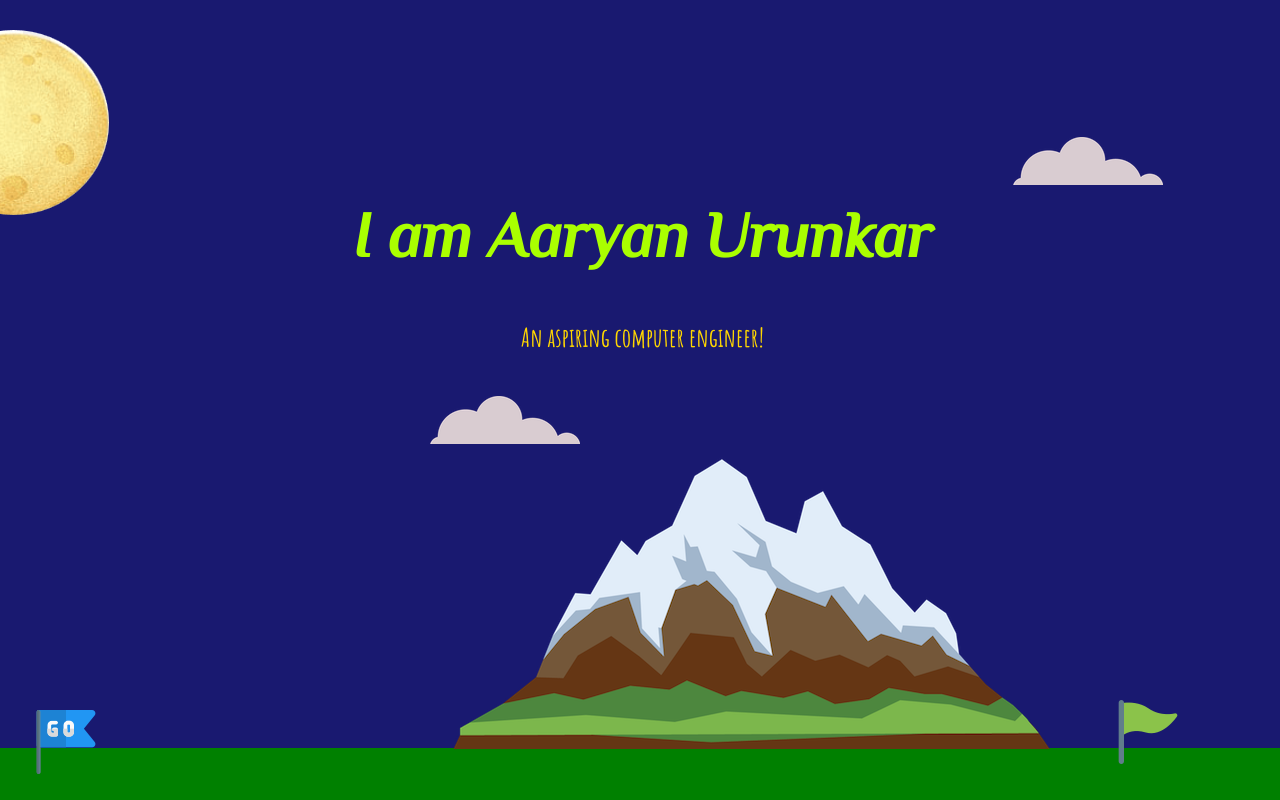
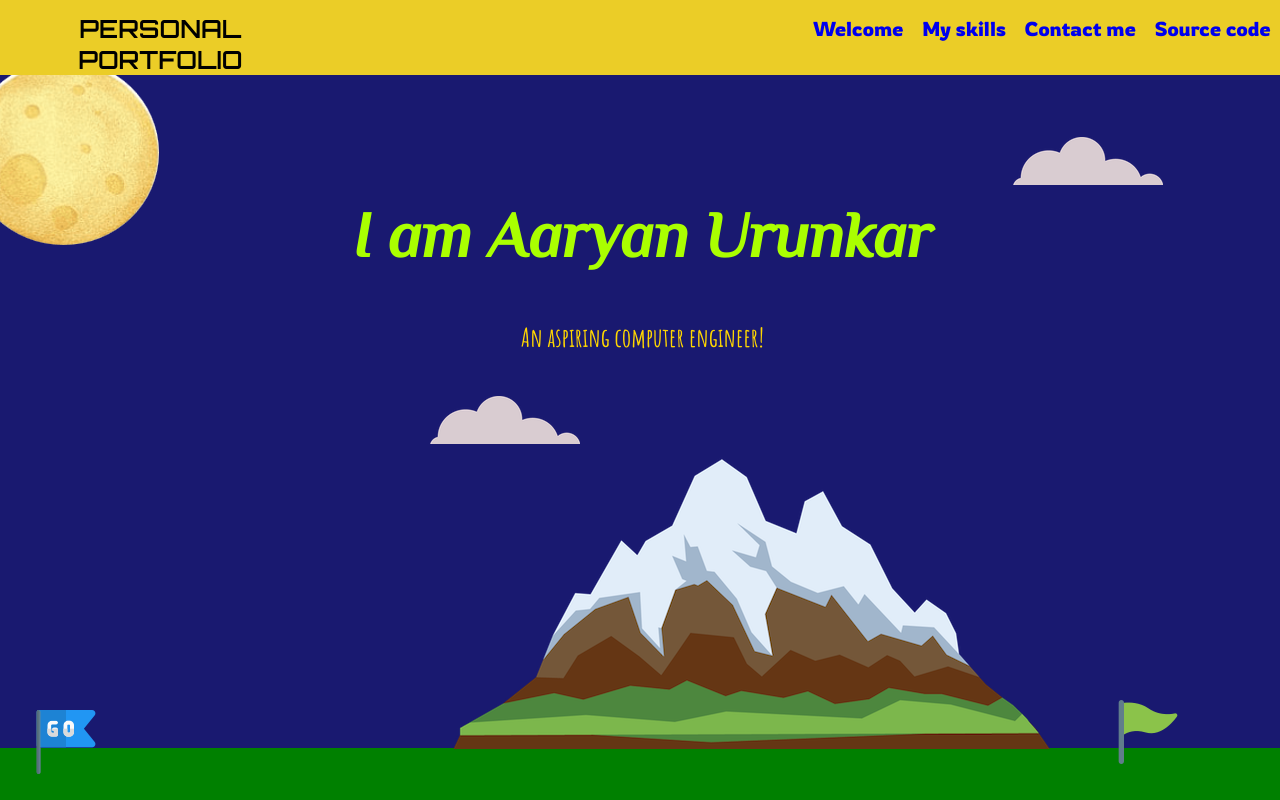
Before and after one commit to Aaryan-Urunkar/better-cv, a plain HTML site: page index.html in a window 1280 px wide. Shown: the top 800 px of the page. Drawn offline with Linux system fonts and the light colour scheme; a web font is replaced by a local one.

Commit message:
Adding nav bar and script

```diff
--- a/index.html
+++ b/index.html
@@ -21,11 +21,26 @@
     <link rel="preconnect" href="https://fonts.googleapis.com">
     <link rel="preconnect" href="https://fonts.gstatic.com" crossorigin>
     <link href="https://fonts.googleapis.com/css2?family=Viga&display=swap" rel="stylesheet">
+    <link rel="preconnect" href="https://fonts.googleapis.com">
+    <link rel="preconnect" href="https://fonts.gstatic.com" crossorigin>
+    <link href="https://fonts.googleapis.com/css2?family=Rowdies&display=swap" rel="stylesheet">
+    <link rel="preconnect" href="https://fonts.googleapis.com">
+    <link rel="preconnect" href="https://fonts.gstatic.com" crossorigin>
+    <link href="https://fonts.googleapis.com/css2?family=Orbitron:wght@600&display=swap" rel="stylesheet">
     <link rel="stylesheet" href="styles.css">
     <link rel="icon" href="images/favicon.ico">
     <title>AARYAN URUNKAR</title>
 </head>
 <body>
+    <nav>
+      <p>PERSONAL PORTFOLIO</p>
+      <ul>
+        <li><a href="#section2"><span>Welcome</span></a></li>
+        <li><a href="#section3"><span>My skills</span></a></li>
+        <li><a href="#section4"><span>Contact me</span></a></li>
+        <li><a href="https://github.com/Aaryan-Urunkar/better-cv" id="finalOption"><span>Source code</span></a></li>
+      </ul>
+    </nav>
     <div class="top-container">
         <img src="images/Picture1.png" alt="moon-png" class="moon_img">
         <img src="images/cloud.png" alt="cloud-img" style="margin-left: 300px;" class="cloud1">
@@ -37,14 +52,14 @@
         <img src="images/flag.png" alt="flag-img" style="position: absolute; right: 100px; top:700px;">
     </div>
     <div class="ground"></div>
-    <hr style="margin-top: 30px; margin-bottom: 30px;">
-    <div class="middle-container">
+    <hr style="margin-top: 30px; margin-bottom: 30px;" id="section2">
+    <div class="middle-container" >
         <div class="profile">
           <img src="images/Aaryan.png" alt="My-photo" style="padding-top: 25px;">
           <h2><span class="Profile-text">Hello.</span></h2>
           <p>Welcome to my profile.</p>
         </div>
-        <hr>
+        <hr id="section3">
         <div class="skills">
           <h2 class="skills-bar">My Skills</h2>
           <div class="skill-row">
@@ -72,7 +87,7 @@
             </p>
         </div>
       </div>
-      <hr>
+      <hr id="section4">
       <div class="bottom-container">
         <div class="contact-me">
           <h2>Get In Touch</h2>
@@ -87,5 +102,12 @@
         <a class="footer-link" href="https://www.instagram.com/realaaryanurunkar/"><img src="images/instagram.png" alt="instagram-img"></a>
         <p>© 2023 Aaryan Urunkar.</p>
       </div>
-</body>
+    <script>
+      var a=document.querySelector("nav ul #finalOption");
+      function displayOption(){
+        a.style.display="inline";
+      }
+      setTimeout(displayOption,3000);
+    </script>
+  </body>
 </html>
--- a/styles.css
+++ b/styles.css
@@ -1,7 +1,38 @@
+nav ul{
+    list-style-type: none;
+    display:flex;
+    width:40%;
+    justify-content:space-around;
+}
+nav{
+    background-color:rgb(235, 205, 39);
+    display:flex;
+    width:100%;
+    justify-content:flex-end;
+    position:fixed;
+    z-index:100;
+}
+nav ul a{
+    text-decoration: none;
+}
+nav ul a span{
+    font-size:20px;
+    font-family: 'Rowdies', sans-serif;
+}
+#finalOption{
+    display:none;
+}
+nav p{
+    display:inline-block;
+    font-family: 'Orbitron', sans-serif;
+    font-size:25px;
+    color:black;
+    margin:1% 35% 0 0;
+}
 .moon_img{
     position: relative;
-    right: 400px;
-    top: 30px;
+    right: 350px;
+    top: 60px;
 }
 .cloud1{
     position:relative;
@@ -64,6 +95,9 @@ h3{
     top:40px;
     margin-top: 40px;
     margin-bottom: 300px;
+}
+#section4{
+    margin-top:50px;
 }
 #CP{
     position: relative;
```
